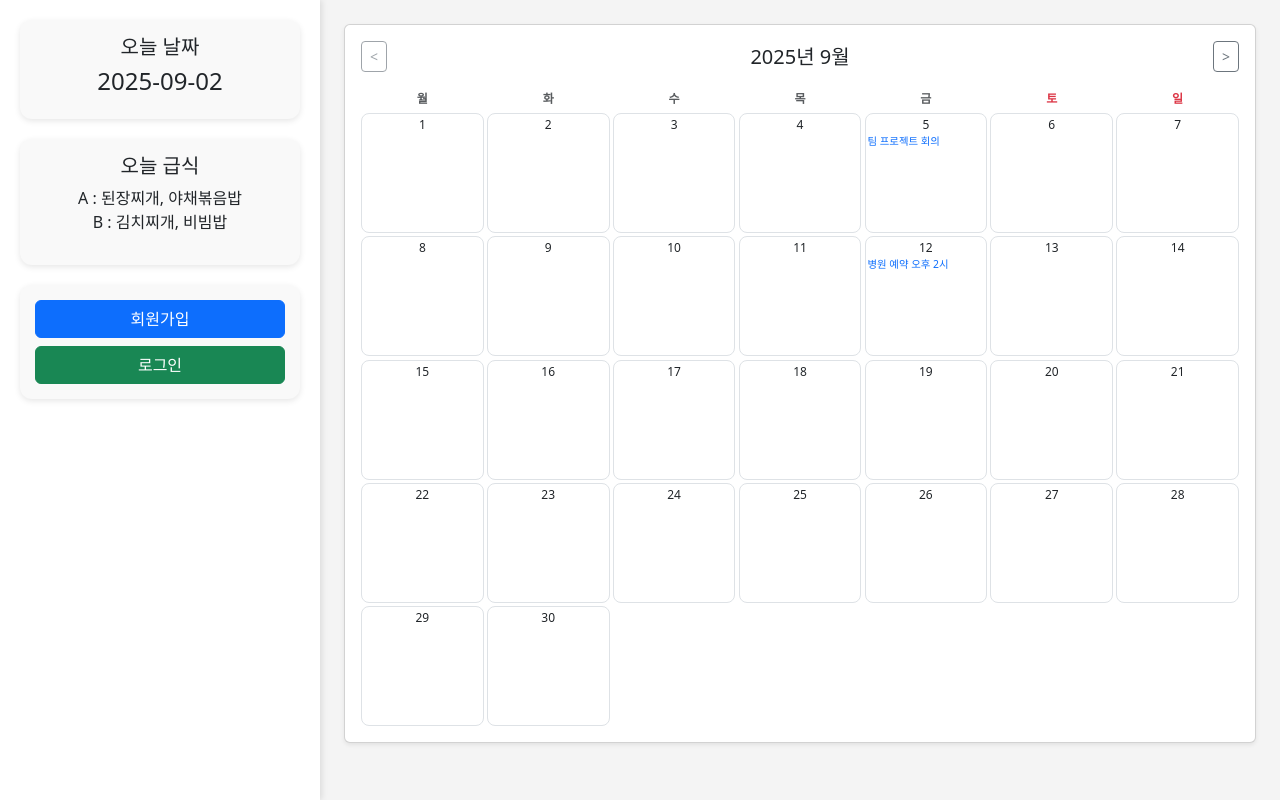
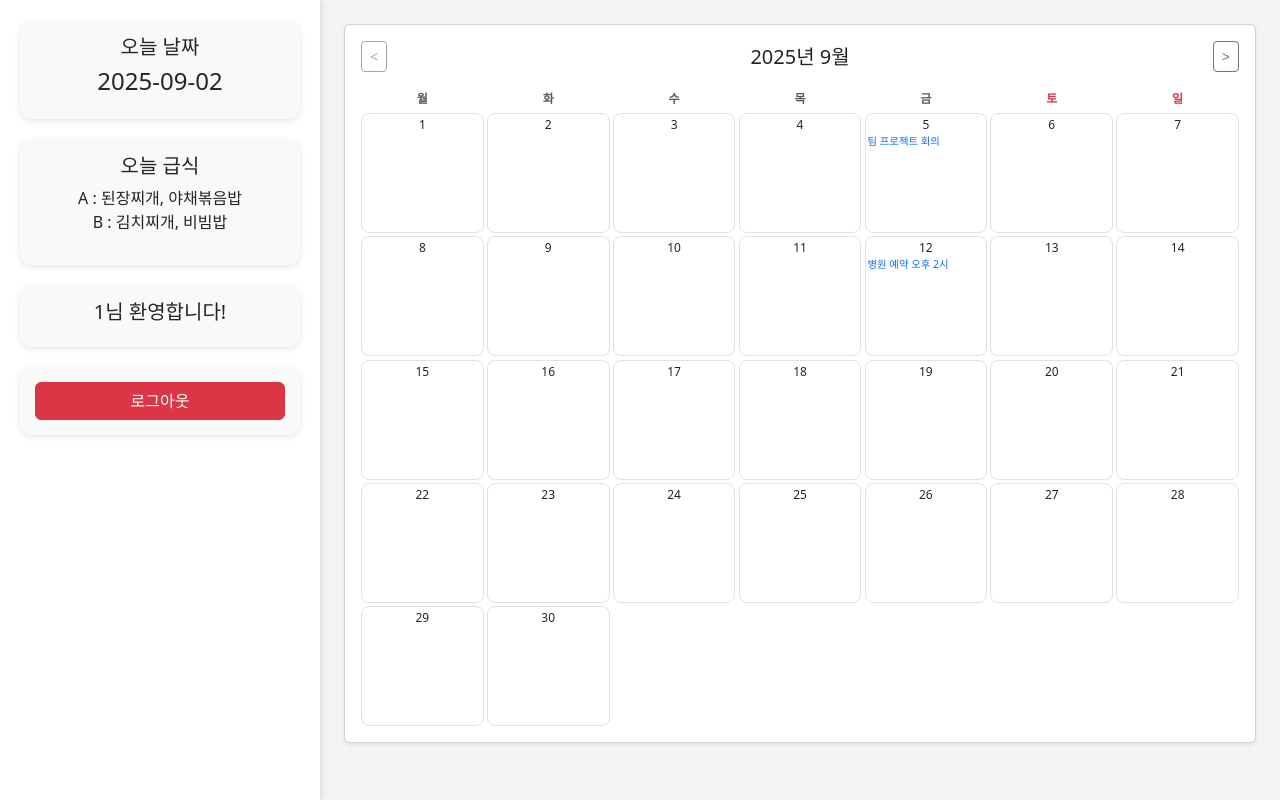
Before and after one commit to cuteybongpal/Krafton_calendar, a Flask app: page / in a window 1280 px wide. Run offline with Flask 3, Linux system fonts and the light colour scheme; the visitor is signed in with stand-in values (Sample User, id 1).

Commit message:
feat : main.html에 jinja2 템플릿 엔진 썼음
로그인 여부를 확인해서 로그인 했을 시, 로그아웃 버튼이 나오게 바꾸었음.

```diff
--- a/app.py
+++ b/app.py
@@ -18,7 +18,10 @@ app.config.update(
 
 @app.route('/')
 def hello_world():
-    return jinjaUtil.render("main", {})
+    datadict =  {
+        "userId" : session['userId']
+    }
+    return jinjaUtil.render("main", datadict)
 
 @app.route('/signup', methods=['POST'])
 def signup():
--- a/templates/main.html
+++ b/templates/main.html
@@ -77,10 +77,19 @@
           B : 김치찌개, 비빔밥
         </p>
       </div>
+      <div class="widget">
+        <h5>{{ userId }}님 환영합니다!</h5>
+      </div>
+      {% if userId == None or userId == '' %}
       <div class="widget d-flex flex-column gap-2">
         <button class="btn btn-primary w-100" data-bs-toggle="modal" data-bs-target="#signupModal">회원가입</button>
         <button class="btn btn-success w-100" data-bs-toggle="modal" data-bs-target="#loginModal">로그인</button>
       </div>
+      {% else %}
+      <div class="widget d-flex flex-column gap-2">
+        <a href="/logout" class="btn btn-danger w-100">로그아웃</a>
+      </div>
+      {% endif %}
     </div>
 
     <!-- 오른쪽 달력 -->
```
